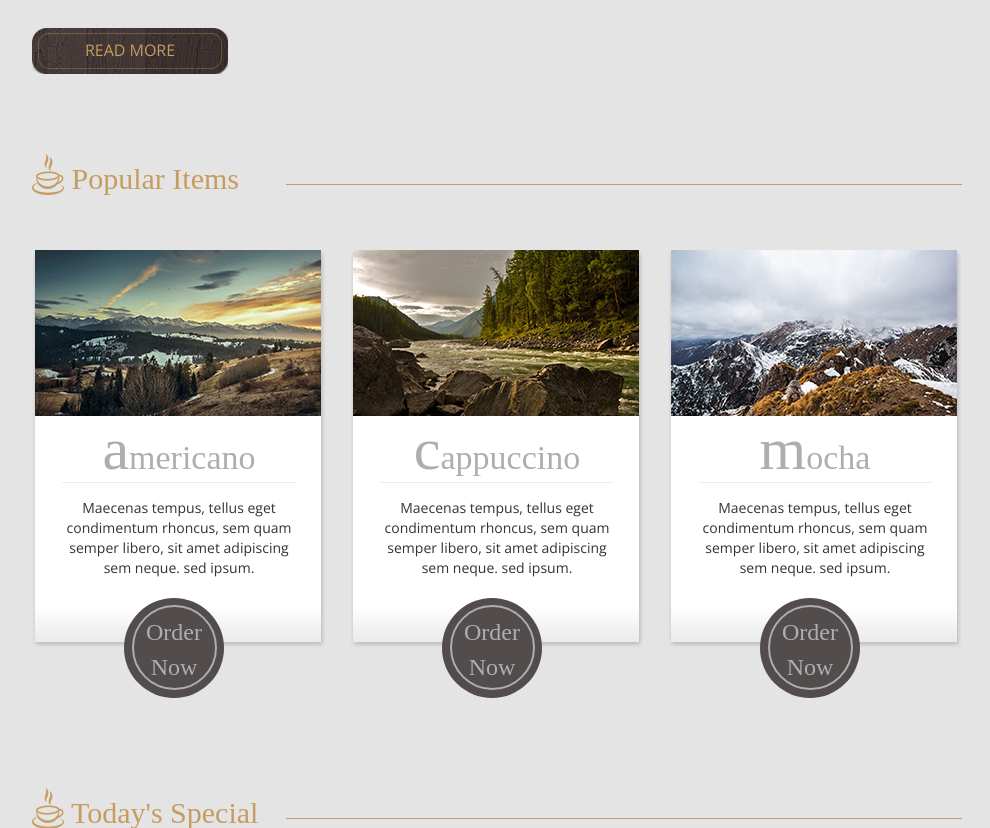
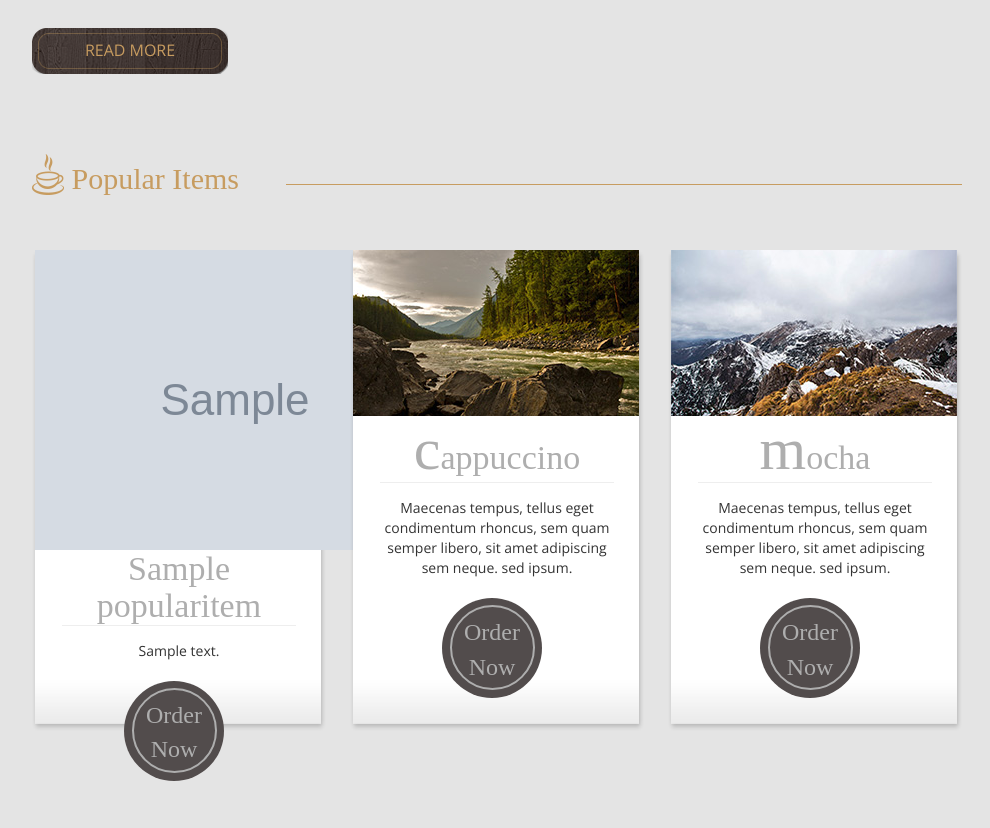
Before and after one commit to yasinaliyari/Cafe-House, a Django app: page / in a window 1280 px wide. Shown: the part 1275-2103 px from the top of the page, without its empty margins (143-1133 px from the left). Run offline with Django 5.2, Linux system fonts and the light colour scheme; tables that the repository leaves empty hold one stand-in row (Sample ...); some libraries are stand-ins or nearby versions; some web fonts are replaced.

Commit message:
show popular items with django

```diff
--- a/home/templates/home/home.html
+++ b/home/templates/home/home.html
@@ -24,16 +24,18 @@
                     <div class="tm-hr-container"><hr class="tm-hr"></div>
                 </div>
                 <div class="col-lg-12 tm-popular-items-container">
-                    <div class="tm-popular-item">
-                        <img src="{% static 'img/popular-1.jpg' %}" alt="Popular" class="tm-popular-item-img">
-                        <div class="tm-popular-item-description">
-                            <h3 class="tm-handwriting-font tm-popular-item-title"><span class="tm-handwriting-font bigger-first-letter">a</span>mericano</h3><hr class="tm-popular-item-hr">
-                            <p>Maecenas tempus, tellus eget condimentum rhoncus, sem quam semper libero, sit amet adipiscing sem neque. sed ipsum.</p>
-                            <div class="order-now-container">
-                                <a href="#" class="order-now-link tm-handwriting-font">Order Now</a>
+                    {% for item in popular_items %}
+                        <div class="tm-popular-item">
+                            <img src="{{ item.image.url }}" alt="{{ item.title }}" class="tm-popular-item-img">
+                            <div class="tm-popular-item-description">
+                                <h3 class="tm-handwriting-font tm-popular-item-title">{{ item.title }}</h3><hr class="tm-popular-item-hr">
+                                <p>{{ item.description }}</p>
+                                <div class="order-now-container">
+                                    <a href="#" class="order-now-link tm-handwriting-font">Order Now</a>
+                                </div>
                             </div>
                         </div>
-                    </div>
+                    {% endfor %}
                     <div class="tm-popular-item">
                         <img src="{% static 'img/popular-2.jpg' %}" alt="Popular" class="tm-popular-item-img">
                         <div class="tm-popular-item-description">
```
